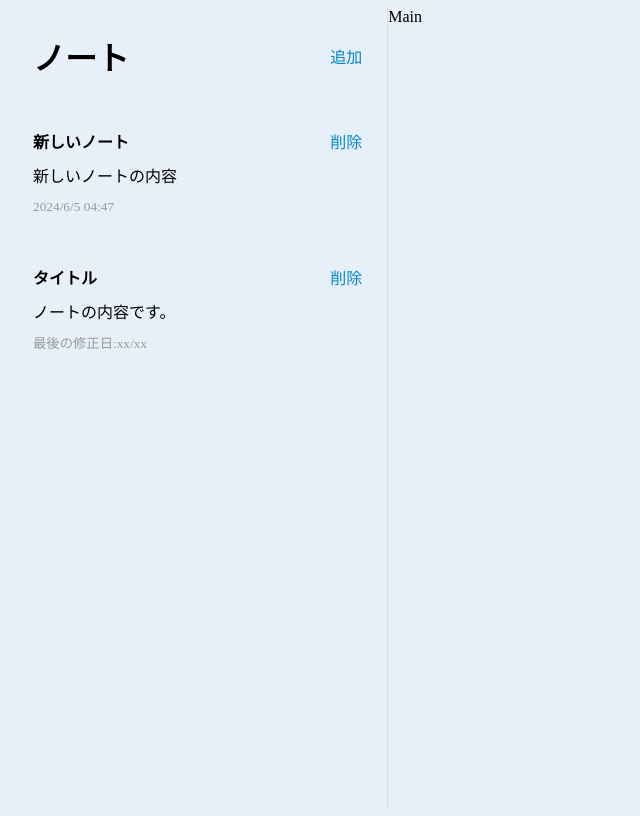
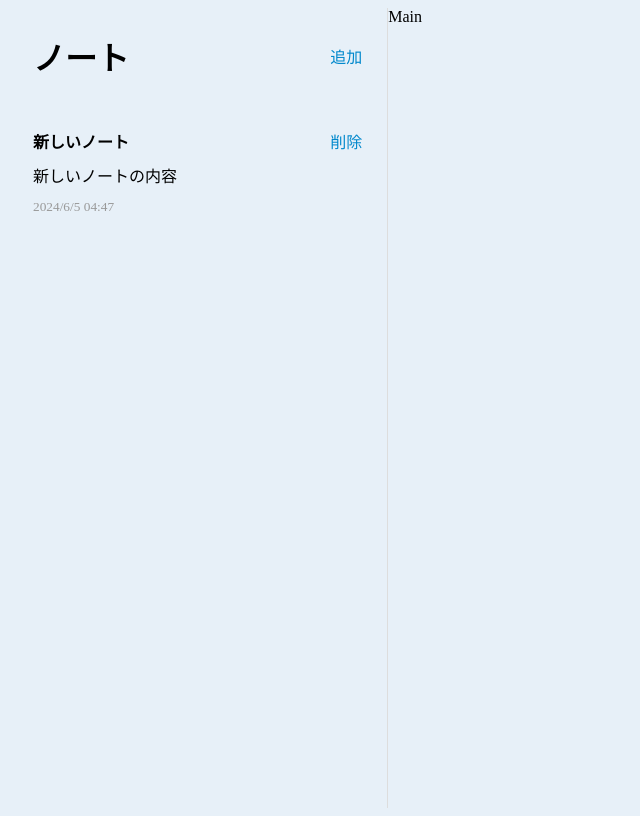
Before and after one commit to Mpino19/udemy_noteapp, a React (Vite) app: page / in a window 1280 px wide. Both pictures are taken after a click on the button "追加". Shown: the whole page, without its empty margins (0-640 px from the left). Built offline with nearby package versions, Linux system fonts and the light colour scheme.

Commit message:
削除ボタンを実装

```diff
--- a/src/App.jsx
+++ b/src/App.jsx
@@ -19,9 +19,14 @@ function App() {
     console.log(notes);
   };
 
+  const onDeleteNote = (id) => {
+    const filterNotes = notes.filter((note) => note.id !== id);
+    setNotes(filterNotes);
+  };
+
   return (
     <div className="App">
-      <Sidebar onAddNote={onAddNote} notes={notes} />
+      <Sidebar onAddNote={onAddNote} notes={notes} onDeleteNote={onDeleteNote} />
       <Main />
     </div>
   );
--- a/src/components/Sidebar.jsx
+++ b/src/components/Sidebar.jsx
@@ -1,7 +1,7 @@
 import React from "react";
 import "./Sidebar.css";
 
-const Sidebar = ({ onAddNote, notes }) => {
+const Sidebar = ({ onAddNote, notes, onDeleteNote }) => {
   return (
     <div className="app-sidebar">
       <div className="app-sidebar-header">
@@ -13,7 +13,7 @@ const Sidebar = ({ onAddNote, notes }) => {
           <div className="app-sidebar-note" key={note.id}>
             <div className="sidebar-note-title">
               <strong>{note.title}</strong>
-              <button>削除</button>
+              <button onClick={() => onDeleteNote(note.id)}>削除</button>
             </div>
             <p>{note.content}</p>
             <small>
@@ -24,14 +24,6 @@ const Sidebar = ({ onAddNote, notes }) => {
             </small>
           </div>
         ))}
-        <div className="app-sidebar-note">
-          <div className="sidebar-note-title">
-            <strong>タイトル</strong>
-            <button>削除</button>
-          </div>
-          <p>ノートの内容です。</p>
-          <small>最後の修正日:xx/xx</small>
-        </div>
       </div>
     </div>
   );
```
